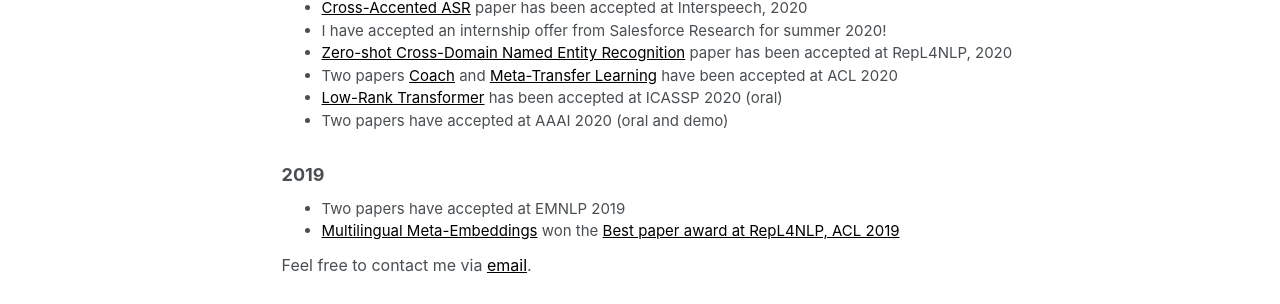
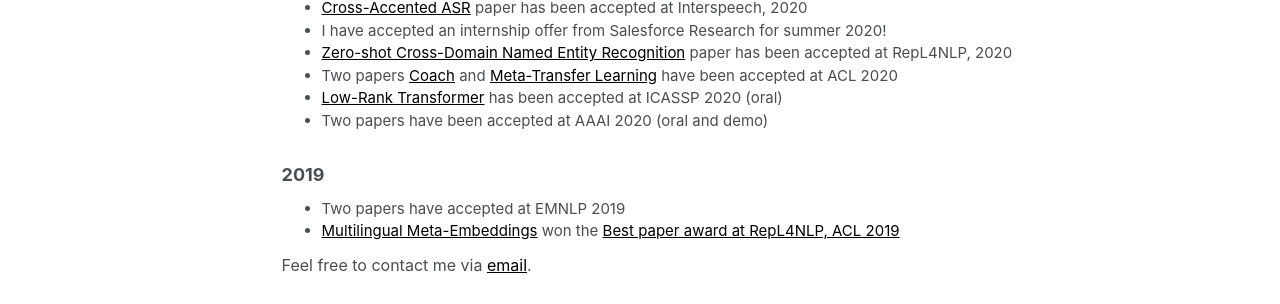
Before and after one commit to gentaiscool/gentaiscool.github.io, a Jekyll site: the page built from _pages/about.md, in a window 1280 px wide and 1112 px high. Shown: the part 646-950 px from the top of the window. Built offline with Jekyll 4.4.1, drawn with Linux system fonts in a browser that asks for light colours; some web fonts are replaced.

Commit message:
update about page

```diff
--- a/_layouts/about.html
+++ b/_layouts/about.html
@@ -88,7 +88,7 @@ layout: default
         <li><a href="https://arxiv.org/pdf/2002.05923.pdf" style="color:#000000">Zero-shot Cross-Domain Named Entity Recognition</a> paper has been accepted at RepL4NLP, 2020</li>
         <li>Two papers <a href="https://arxiv.org/abs/2004.11727" style="color:#000000">Coach</a> and <a href="https://arxiv.org/abs/2004.14228" style="color:#000000">Meta-Transfer Learning</a> have been accepted at ACL 2020</li>
         <li><a href="https://arxiv.org/abs/1910.13923" style="color:#000000">Low-Rank Transformer</a> has been accepted at ICASSP 2020 (oral)</li>
-        <li>Two papers have accepted at AAAI 2020 (oral and demo)</li>
+        <li>Two papers have been accepted at AAAI 2020 (oral and demo)</li>
       </ul>
       <h3>2019</h3>
       <ul style="line-height:100%; font-size:15px">
```
